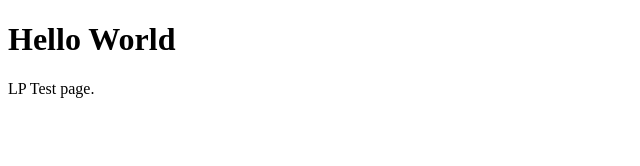
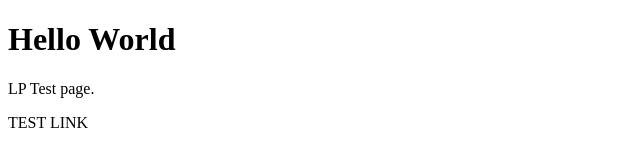
Before and after one commit to ros-topuzov/ros-topuzov.github.io, a plain HTML site: page index.html in a window 1280 px wide. Shown: the full height of the page, 0-640 px from the left. Drawn offline with Linux system fonts and the light colour scheme.

Commit message:
Update index.html

```diff
--- a/index.html
+++ b/index.html
@@ -8,5 +8,7 @@
 <body>
 <h1>Hello World</h1>
 <p>LP Test page.</p>
+
+  <div id="LP_DIV_1621908932412" data-LP-event="click">TEST LINK</div>
 </body>
 </html>
```
